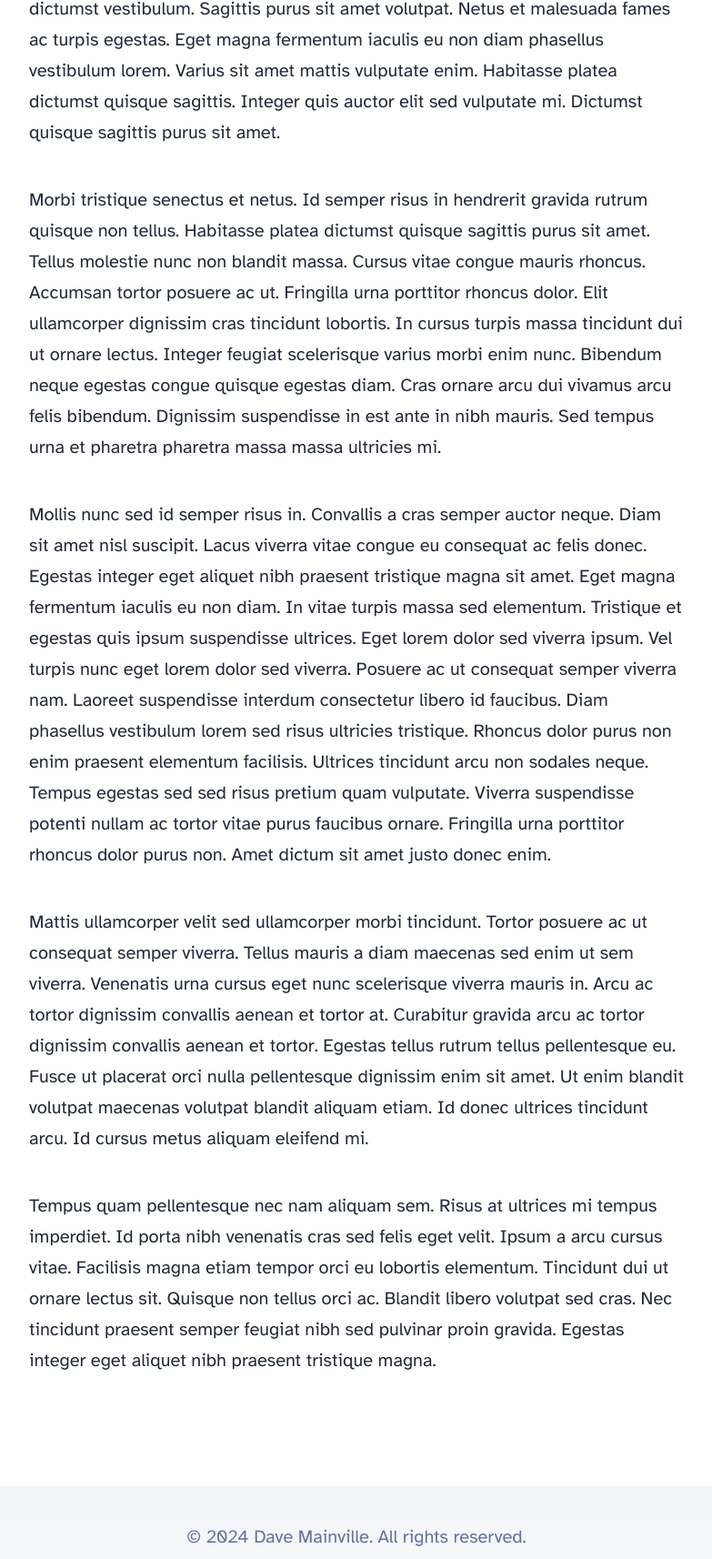
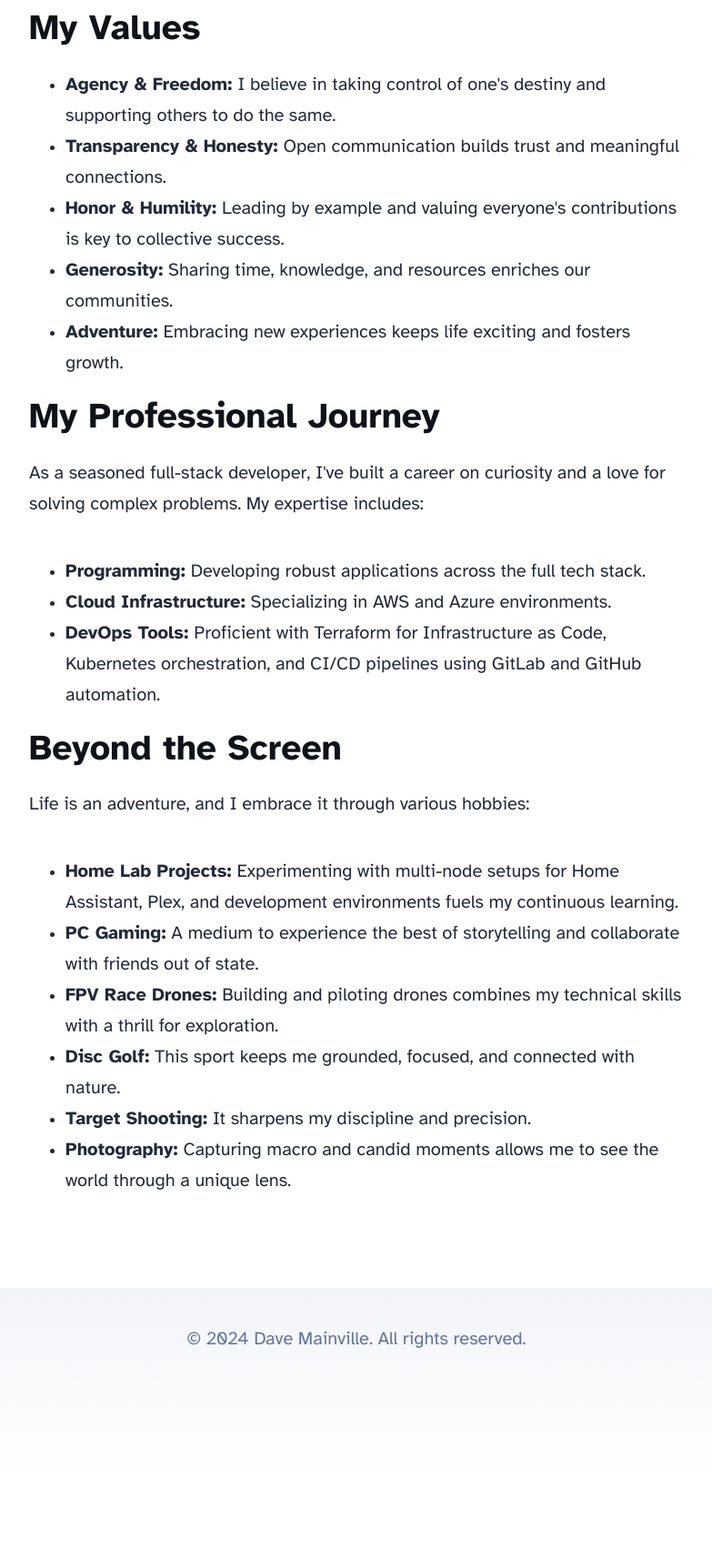
Before and after one commit to superdave2u/website-davemainville-com, an Astro site: page /about in a window 1280 px wide. Shown: the part 1015-2729 px from the top of the page at 91% size, without its empty margins (248-1031 px from the left). After the commit the page ends 2645 px from the top, so only its background shows below. Built offline with nearby package versions, Linux system fonts and the light colour scheme; Astro itself is replaced by a stand-in of ours.

Commit message:
feat: about me

```diff
--- a/src/layouts/BlogPost.astro
+++ b/src/layouts/BlogPost.astro
@@ -7,7 +7,7 @@ import FormattedDate from '../components/FormattedDate.astro';
 
 type Props = CollectionEntry<'blog'>['data'];
 
-const { title, description, pubDate, updatedDate, heroImage } = Astro.props;
+const { title, description, updatedDate, heroImage } = Astro.props;
 ---
 
 <html lang="en">
@@ -63,16 +63,6 @@ const { title, description, pubDate, updatedDate, heroImage } = Astro.props;
 				</div>
 				<div class="prose">
 					<div class="title">
-						<div class="date">
-							<FormattedDate date={pubDate} />
-							{
-								updatedDate && (
-									<div class="last-updated-on">
-										Last updated on <FormattedDate date={updatedDate} />
-									</div>
-								)
-							}
-						</div>
 						<h1>{title}</h1>
 						<hr />
 					</div>
--- a/src/pages/about.astro
+++ b/src/pages/about.astro
@@ -4,59 +4,39 @@ import Layout from '../layouts/BlogPost.astro';
 
 <Layout
 	title="About Me"
-	description="Lorem ipsum dolor sit amet"
-	pubDate={new Date('August 08 2021')}
+	description="Dave Mainville"
 	heroImage="/blog-placeholder-about.jpg"
 >
-	<p>
-		Lorem ipsum dolor sit amet, consectetur adipiscing elit, sed do eiusmod tempor incididunt ut
-		labore et dolore magna aliqua. Vitae ultricies leo integer malesuada nunc vel risus commodo
-		viverra. Adipiscing enim eu turpis egestas pretium. Euismod elementum nisi quis eleifend quam
-		adipiscing. In hac habitasse platea dictumst vestibulum. Sagittis purus sit amet volutpat. Netus
-		et malesuada fames ac turpis egestas. Eget magna fermentum iaculis eu non diam phasellus
-		vestibulum lorem. Varius sit amet mattis vulputate enim. Habitasse platea dictumst quisque
-		sagittis. Integer quis auctor elit sed vulputate mi. Dictumst quisque sagittis purus sit amet.
-	</p>
 
-	<p>
-		Morbi tristique senectus et netus. Id semper risus in hendrerit gravida rutrum quisque non
-		tellus. Habitasse platea dictumst quisque sagittis purus sit amet. Tellus molestie nunc non
-		blandit massa. Cursus vitae congue mauris rhoncus. Accumsan tortor posuere ac ut. Fringilla urna
-		porttitor rhoncus dolor. Elit ullamcorper dignissim cras tincidunt lobortis. In cursus turpis
-		massa tincidunt dui ut ornare lectus. Integer feugiat scelerisque varius morbi enim nunc.
-		Bibendum neque egestas congue quisque egestas diam. Cras ornare arcu dui vivamus arcu felis
-		bibendum. Dignissim suspendisse in est ante in nibh mauris. Sed tempus urna et pharetra pharetra
-		massa massa ultricies mi.
-	</p>
+<p>I thrive on creating solutions that empower individuals and business, always aiming to push the boundaries of what's possible.</p>
 
-	<p>
-		Mollis nunc sed id semper risus in. Convallis a cras semper auctor neque. Diam sit amet nisl
-		suscipit. Lacus viverra vitae congue eu consequat ac felis donec. Egestas integer eget aliquet
-		nibh praesent tristique magna sit amet. Eget magna fermentum iaculis eu non diam. In vitae
-		turpis massa sed elementum. Tristique et egestas quis ipsum suspendisse ultrices. Eget lorem
-		dolor sed viverra ipsum. Vel turpis nunc eget lorem dolor sed viverra. Posuere ac ut consequat
-		semper viverra nam. Laoreet suspendisse interdum consectetur libero id faucibus. Diam phasellus
-		vestibulum lorem sed risus ultricies tristique. Rhoncus dolor purus non enim praesent elementum
-		facilisis. Ultrices tincidunt arcu non sodales neque. Tempus egestas sed sed risus pretium quam
-		vulputate. Viverra suspendisse potenti nullam ac tortor vitae purus faucibus ornare. Fringilla
-		urna porttitor rhoncus dolor purus non. Amet dictum sit amet justo donec enim.
-	</p>
+<p>See what I'm working on by following my <a href="/projects">projects</a>.
 
-	<p>
-		Mattis ullamcorper velit sed ullamcorper morbi tincidunt. Tortor posuere ac ut consequat semper
-		viverra. Tellus mauris a diam maecenas sed enim ut sem viverra. Venenatis urna cursus eget nunc
-		scelerisque viverra mauris in. Arcu ac tortor dignissim convallis aenean et tortor at. Curabitur
-		gravida arcu ac tortor dignissim convallis aenean et tortor. Egestas tellus rutrum tellus
-		pellentesque eu. Fusce ut placerat orci nulla pellentesque dignissim enim sit amet. Ut enim
-		blandit volutpat maecenas volutpat blandit aliquam etiam. Id donec ultrices tincidunt arcu. Id
-		cursus metus aliquam eleifend mi.
-	</p>
+<h3>My Values</h3>
+<ul>
+	<li><strong>Agency &amp; Freedom:</strong> I believe in taking control of one's destiny and supporting others to do the same.</li>
+	<li><strong>Transparency &amp; Honesty:</strong> Open communication builds trust and meaningful connections.</li>
+	<li><strong>Honor &amp; Humility:</strong> Leading by example and valuing everyone's contributions is key to collective success.</li>
+	<li><strong>Generosity:</strong> Sharing time, knowledge, and resources enriches our communities.</li>
+	<li><strong>Adventure:</strong> Embracing new experiences keeps life exciting and fosters growth.</li>
+</ul>
 
-	<p>
-		Tempus quam pellentesque nec nam aliquam sem. Risus at ultrices mi tempus imperdiet. Id porta
-		nibh venenatis cras sed felis eget velit. Ipsum a arcu cursus vitae. Facilisis magna etiam
-		tempor orci eu lobortis elementum. Tincidunt dui ut ornare lectus sit. Quisque non tellus orci
-		ac. Blandit libero volutpat sed cras. Nec tincidunt praesent semper feugiat nibh sed pulvinar
-		proin gravida. Egestas integer eget aliquet nibh praesent tristique magna.
-	</p>
+<h3>My Professional Journey</h3>
+<p>As a seasoned full-stack developer, I've built a career on curiosity and a love for solving complex problems. My expertise includes:</p>
+<ul>
+	<li><strong>Programming:</strong> Developing robust applications across the full tech stack.</li>
+	<li><strong>Cloud Infrastructure:</strong> Specializing in AWS and Azure environments.</li>
+	<li><strong>DevOps Tools:</strong> Proficient with Terraform for Infrastructure as Code, Kubernetes orchestration, and CI/CD pipelines using GitLab and GitHub automation.</li>
+</ul>
+
+<h3>Beyond the Screen</h3>
+<p>Life is an adventure, and I embrace it through various hobbies:</p>
+<ul>
+	<li><strong>Home Lab Projects:</strong> Experimenting with multi-node setups for Home Assistant, Plex, and development environments fuels my continuous learning.</li>
+	<li><strong>PC Gaming:</strong> A medium to experience the best of storytelling and collaborate with friends out of state.</li>
+	<li><strong>FPV Race Drones:</strong> Building and piloting drones combines my technical skills with a thrill for exploration.</li>
+	<li><strong>Disc Golf:</strong> This sport keeps me grounded, focused, and connected with nature.</li>
+	<li><strong>Target Shooting:</strong> It sharpens my discipline and precision.</li>
+	<li><strong>Photography:</strong> Capturing macro and candid moments allows me to see the world through a unique lens.</li>
+</ul>
 </Layout>
```
Also changed, not shown: src/pages/blog/index.astro (+6 -4 lines), src/pages/index.astro (+11 -33 lines), examples/first-post.md (renamed from src/content/blog/first-post.md), examples/markdown-style-guide.md (renamed from src/content/blog/markdown-style-guide.md), examples/second-post.md (renamed from src/content/blog/second-post.md), examples/third-post.md (renamed from src/content/blog/third-post.md), examples/using-mdx.mdx (renamed from src/content/blog/using-mdx.mdx).
